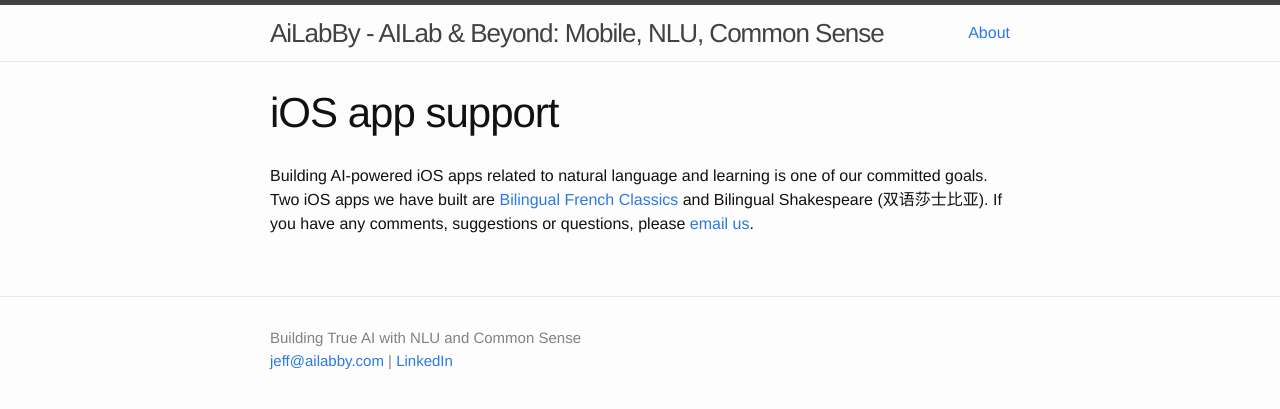
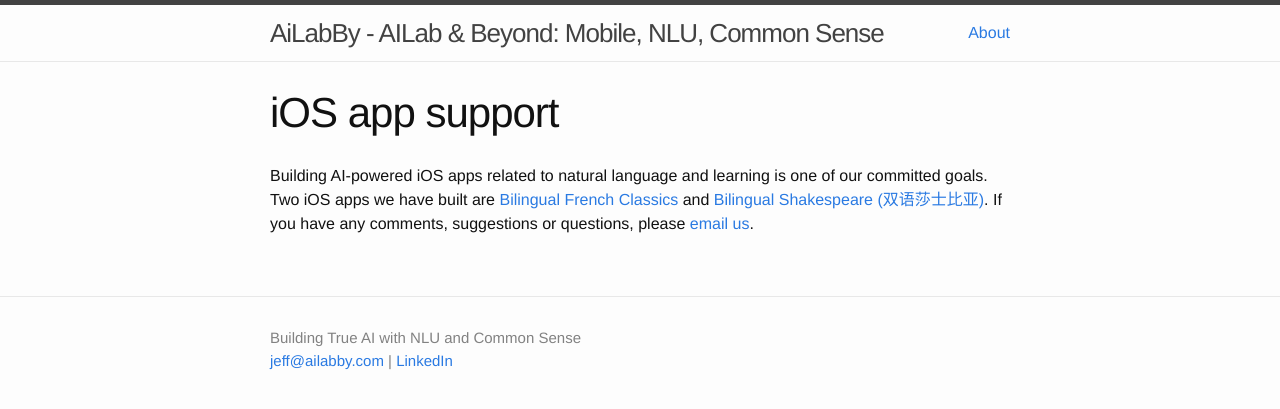
Before and after one commit to jeffxtang/jeffxtang.github.io, a Jekyll site: the page built from support.md, in a window 1280 px wide. Shown: the top 409 px of the page. Built offline with Jekyll 4.4.1, drawn with Linux system fonts in a browser that asks for light colours; part of the change alters nothing that is shown.

```diff
--- a/support.md
+++ b/support.md
@@ -5,4 +5,4 @@ comments: false
 permalink: /support/
 ---
 
-Building AI-powered iOS apps related to natural language and learning is one of our committed goals. Two iOS apps we have built are <a href="https://apps.apple.com/us/app/id1514959129">Bilingual French Classics</a> and Bilingual Shakespeare (双语莎士比亚). If you have any comments, suggestions or questions, please <a href="mailto:feedback@ailabby.com">email us</a>.
+Building AI-powered iOS apps related to natural language and learning is one of our committed goals. Two iOS apps we have built are <a href="https://apps.apple.com/us/app/id1514959129">Bilingual French Classics</a> and <a href="https://apps.apple.com/us/app/id1521122006">Bilingual Shakespeare (双语莎士比亚)</a>. If you have any comments, suggestions or questions, please <a href="mailto:feedback@ailabby.com">email us</a>.
```
